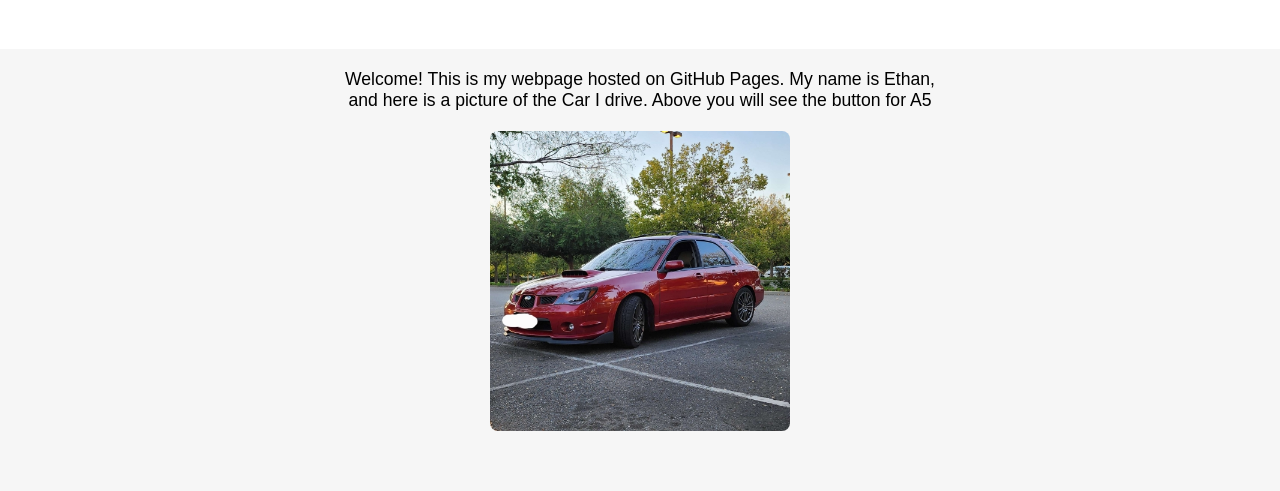
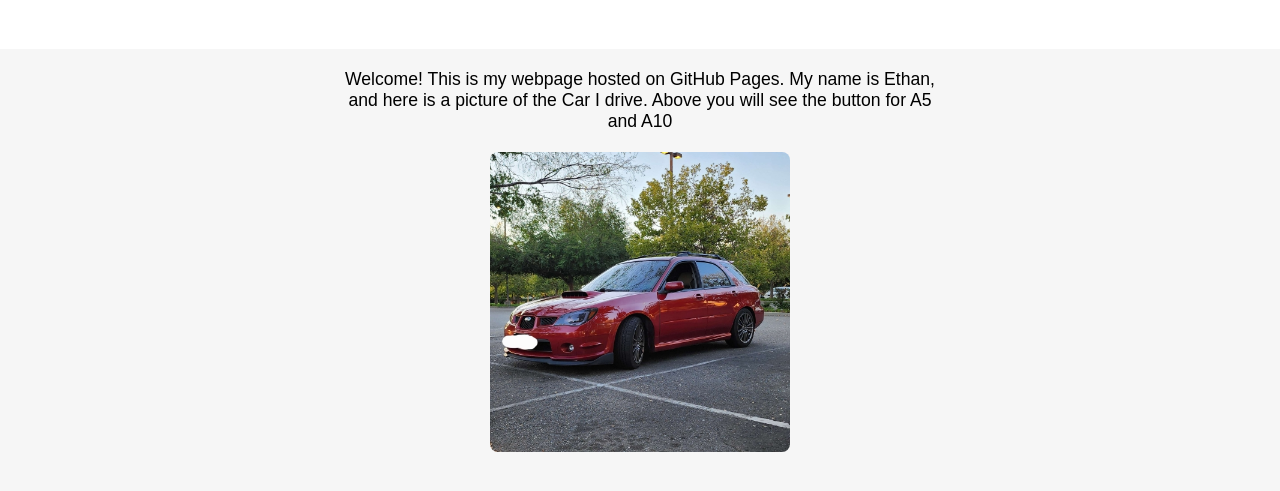
Before and after one commit to EthanRocks3322/EthanRocks3322.github.io, a plain HTML site: page index.html in a window 1280 px wide. Shown: the part 129-620 px from the top of the page. Drawn offline with Linux system fonts and the light colour scheme.

Commit message:
Revise webpage content and navigation links
Updated content to include both Assignment 5 and Assignment 10 in the description.

```diff
--- a/index.html
+++ b/index.html
@@ -27,7 +27,7 @@
     <p class="description">
       Welcome! This is my webpage hosted on GitHub Pages.
       My name is Ethan, and here is a picture of the Car I drive.
-	  Above you will see the button for A5
+	  Above you will see the button for A5 and A10
     </p>
 
     <img
```
